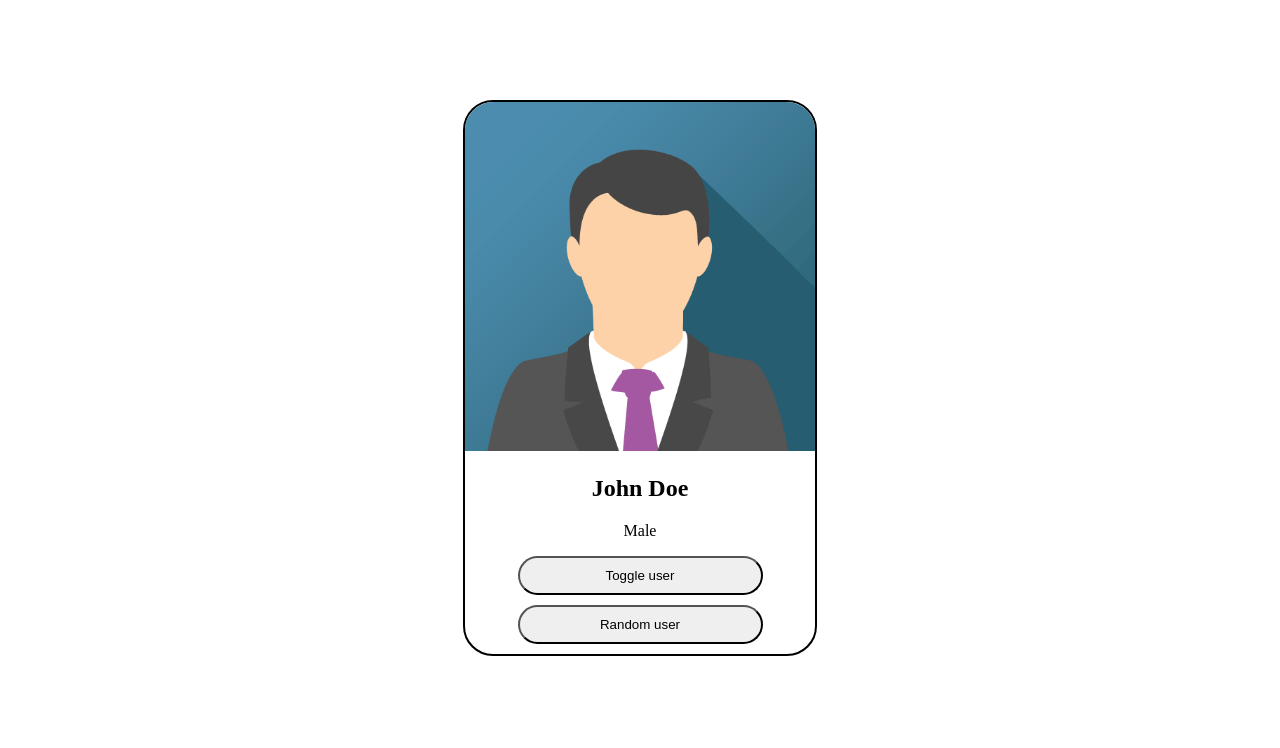
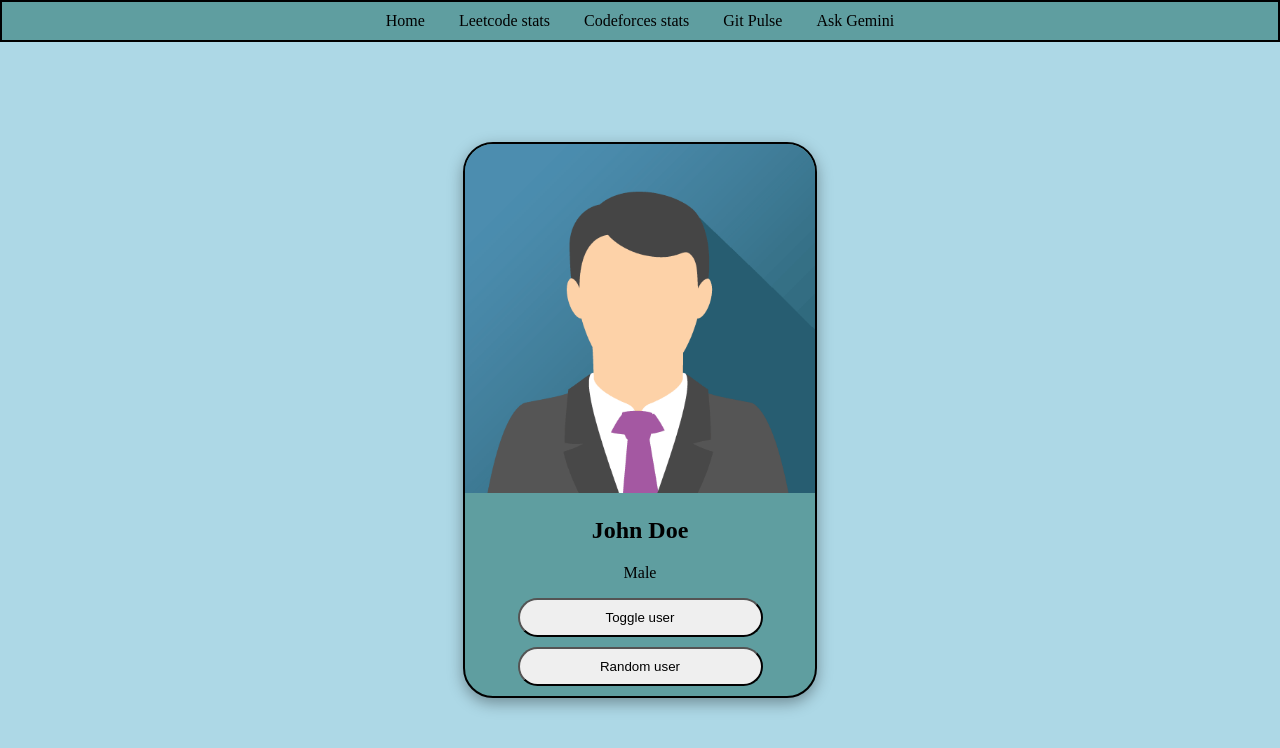
Before and after one commit to jashwanthreddy9/web-_boot-_camp, a website: page frontend/index.html in a window 1280 px wide. Drawn offline with Linux system fonts and the light colour scheme.

Commit message:
navbar completed

```diff
--- a/frontend/index.html
+++ b/frontend/index.html
@@ -7,6 +7,14 @@
     <link rel="stylesheet" href="styles.css">
 </head>
 <body>
+    <div class="navbar">
+        <a href="">Home</a>
+        <a href="">Leetcode stats</a>
+        <a href="">Codeforces stats</a>
+        <a href="">Git Pulse</a>
+        <a href="">Ask Gemini</a>
+
+    </div>
 
     <div class="card">
         <img src="john.png" alt="user image" id="user-image">
--- a/frontend/styles.css
+++ b/frontend/styles.css
@@ -1,4 +1,7 @@
-
+body{
+    background-color:lightblue;
+    margin: 0%;
+}
 h1{
     color: brown;
 }
@@ -14,7 +17,8 @@ h1{
      margin-top: 100px;
     margin-left: auto;
     margin-right: auto;
-
+    background-color: cadetblue;
+    box-shadow:rgba(0, 0, 0, 0.35) 0px 5px 15px;
 
 }
 .card img{
@@ -30,7 +34,28 @@ h1{
 
 }
 .card button:hover{
-    color:white;
+    color:brown;
     cursor: pointer;
-    background-color: brown;
+    background-color:antiquewhite;
 }
+.navbar{
+    border: 2px solid black;
+    background-color: cadetblue;
+    text-align: center;
+    padding: 10px;
+
+    /* display: flex;
+    justify-content: center;
+    align-items: center; */
+}
+.navbar a{
+    padding: 15px;
+    text-decoration: none;
+    color:black;
+}
+.navbar a:hover{
+    /* background-color: grey; */
+    color: antiquewhite;
+    text-decoration: underline;
+
+}
```
